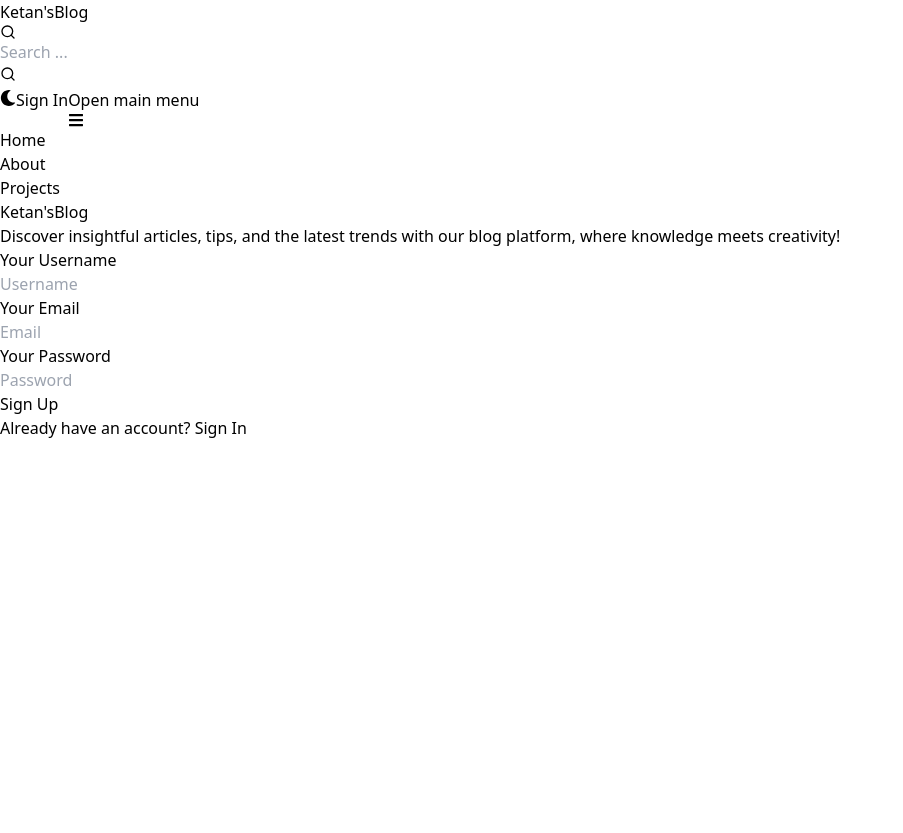
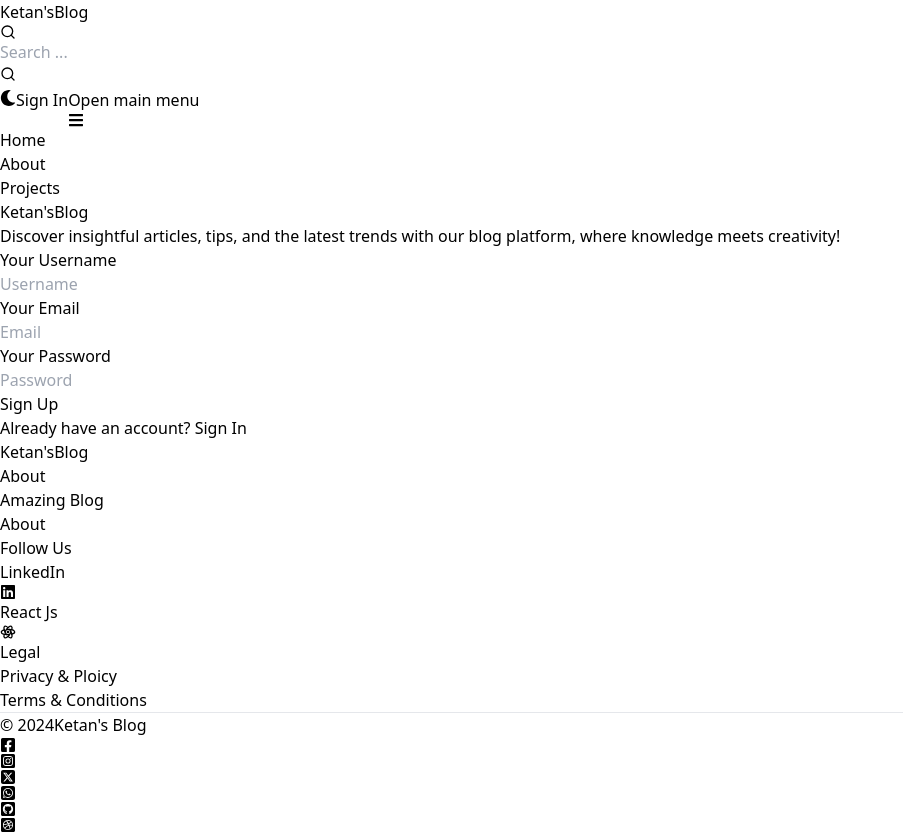
Before and after one commit to ketankhot/react-blog-app, a React (Vite) app in the folder client/: page /sign-up in a window 1280 px wide. Shown: the whole page, without its empty margins (0-903 px from the left). Before the commit the page ends 800 px from the top, so only its background shows below. Built offline with nearby package versions, Linux system fonts and the light colour scheme.

Commit message:
create footer component

```diff
--- a/client/package.json
+++ b/client/package.json
@@ -14,7 +14,8 @@
     "react": "^18.3.1",
     "react-dom": "^18.3.1",
     "react-icons": "^5.3.0",
-    "react-router-dom": "^6.27.0"
+    "react-router-dom": "^6.27.0",
+    "react-toastify": "^10.0.6"
   },
   "devDependencies": {
     "@eslint/js": "^9.11.1",
--- a/client/src/App.jsx
+++ b/client/src/App.jsx
@@ -6,6 +6,7 @@ import SignUp from "../src/pages/SignUp";
 import Dashboard from "../src/pages/Dashboard";
 import Projects from "../src/pages/Projects";
 import Header from "./Components/Header";
+import FooterComp from "./Components/FooterComp";
 
 const App = () => {
   return (
@@ -19,6 +20,7 @@ const App = () => {
         <Route path="/dashboard" element={<Dashboard />} />
         <Route path="/projects" element={<Projects />} />
       </Routes>
+      <FooterComp />
     </BrowserRouter>
   );
 };
--- /dev/null
+++ b/client/src/Components/FooterComp.jsx
@@ -0,0 +1,125 @@
+import { Footer } from "flowbite-react";
+import { Link } from "react-router-dom";
+import { FaLinkedin } from "react-icons/fa";
+import { TbBrandReact } from "react-icons/tb";
+import { FaFacebookSquare } from "react-icons/fa";
+import { FaInstagramSquare } from "react-icons/fa";
+import { FaSquareXTwitter } from "react-icons/fa6";
+import { FaSquareWhatsapp } from "react-icons/fa6";
+import { FaGithubSquare } from "react-icons/fa";
+import { FaDribbbleSquare } from "react-icons/fa";
+
+export default function FooterComp() {
+  return (
+    <Footer container className="border border-t-4 border-teal-500">
+      <div className="w-full mx-auto max-w-7xl">
+        <div className="grid w-full justify-between sm:flex md:grid-cols-1">
+          <div className="mt-5">
+            <Link
+              to={"/"}
+              className="self-center whitespace-nowrap text-lg sm:text-xl font-semibold dark:text-white"
+            >
+              <span className="px-2 py-1 bg-gradient-to-r from-indigo-500 via-purple-500 to-pink-500 rounded-lg text-white">
+                Ketan&apos;s
+              </span>
+              Blog
+            </Link>
+          </div>
+          <div className="grid grid-cols-2 mt-4 gap-8 sm:grid-cols-3 sm:gap-6">
+            <div>
+              <Footer.Title title="About" />
+              <Footer.LinkGroup col>
+                <Footer.Link
+                  href="https://dev.to/"
+                  target="_blank"
+                  rel="noopener noreferrer"
+                >
+                  Amazing Blog
+                </Footer.Link>
+                <Footer.Link
+                  href="/about"
+                  target="_blank"
+                  rel="noopener noreferrer"
+                >
+                  About
+                </Footer.Link>
+              </Footer.LinkGroup>
+            </div>
+            <div>
+              <Footer.Title title="Follow Us" />
+              <Footer.LinkGroup col className="flex">
+                <Footer.Link
+                  className="flex"
+                  href="https://www.linkedin.com/in/ketankhot/"
+                  target="_blank"
+                  rel="noopener noreferrer"
+                >
+                  <div className="flex items-center gap-2 ">
+                    LinkedIn <FaLinkedin />
+                  </div>
+                </Footer.Link>
+                <Footer.Link
+                  href="https://react.dev/"
+                  target="_blank"
+                  rel="noopener noreferrer"
+                >
+                  <div className="flex items-center gap-2 ">
+                    React Js <TbBrandReact />
+                  </div>
+                </Footer.Link>
+              </Footer.LinkGroup>
+            </div>
+            <div>
+              <Footer.Title title="Legal" />
+              <Footer.LinkGroup col className="flex">
+                <Footer.Link href="#">Privacy & Ploicy</Footer.Link>
+                <Footer.Link href="#">Terms &amp; Conditions</Footer.Link>
+              </Footer.LinkGroup>
+            </div>
+          </div>
+        </div>
+        <Footer.Divider />
+        <div className="">
+          <Footer.Copyright
+            href="#"
+            by="Ketan's Blog"
+            year={new Date().getFullYear()}
+          />
+          <div className="mt-3 flex items-center gap-5 sm:justify-center">
+            <Footer.Icon
+              className="shadow-lg"
+              href="https://www.facebook.com"
+              target="_blank"
+              icon={FaFacebookSquare}
+            />
+            <Footer.Icon
+              href="https://www.instagram.com"
+              target="_blank"
+              icon={FaInstagramSquare}
+            />
+            <Footer.Icon
+              href="https://www.twitter.com"
+              target="_blank"
+              icon={FaSquareXTwitter}
+            />
+            <Footer.Icon
+              href="https://www.whatsapp.com"
+              target="_blank"
+              icon={FaSquareWhatsapp}
+            />
+            <Footer.Icon
+              href="https://www.github.com"
+              target="_blank"
+              icon={FaGithubSquare}
+            />
+            <Footer.Icon
+              href="https://www.dribbble.com"
+              target="_blank"
+              icon={FaDribbbleSquare}
+            />
+          </div>
+        </div>
+      </div>
+    </Footer>
+  );
+}
--- a/client/src/pages/SignUp.jsx
+++ b/client/src/pages/SignUp.jsx
@@ -1,7 +1,41 @@
-import { Button, Label, TextInput } from "flowbite-react";
-import { Link } from "react-router-dom";
+/* eslint-disable no-unused-vars */
+import { Alert, Button, Label, Spinner, TextInput } from "flowbite-react";
+import { useState } from "react";
+import { Link, useNavigate } from "react-router-dom";
 
 const SignUp = () => {
+  const [formData, setFormData] = useState({});
+  const [errorMessage, setErrorMessage] = useState(null);
+  const [loading, setLoading] = useState(false);
+  const navigate = useNavigate();
+
+  const handleChange = (e) => {
+    setFormData({ ...formData, [e.target.id]: e.target.value.trim() });
+  };
+
+  const handleSubmit = async (e) => {
+    setLoading(true);
+    e.preventDefault();
+    if (!formData.username || !formData.password || !formData.email) {
+      return setErrorMessage("Please enter all fields!");
+    }
+    try {
+      const res = await fetch("/api/auth/signup", {
+        method: "POST",
+        headers: { "Content-Type": "application/json" },
+        body: JSON.stringify(formData),
+      });
+      const data = await res.json();
+      setLoading(false);
+      if (res.ok) {
+        navigate("/sign-in");
+      }
+    } catch (error) {
+      console.log(error);
+      setLoading(false);
+    }
+  };
+
   return (
     <div className="min-h-screen mt-20">
       {/* Div Section */}
@@ -21,29 +55,60 @@ const SignUp = () => {
         </div>
         {/* Right Side Div */}
         <div className="flex-1">
-          <form className="flex flex-col gap-4">
+          <form className="flex flex-col gap-4" onSubmit={handleSubmit}>
             <div>
               <Label value="Your Username" />
-              <TextInput type="text" placeholder="Username" id="username" />
+              <TextInput
+                type="text"
+                placeholder="Username"
+                id="username"
+                onChange={handleChange}
+              />
             </div>
             <div>
               <Label value="Your Email" />
-              <TextInput type="text" placeholder="Email" id="email" />
+              <TextInput
+                type="email"
+                placeholder="Email"
+                id="email"
+                onChange={handleChange}
+              />
             </div>
             <div>
               <Label value="Your Password" />
-              <TextInput type="text" placeholder="Password" id="password" />
+              <TextInput
+                type="password"
+                placeholder="Password"
+                id="password"
+                onChange={handleChange}
+              />
             </div>
-            <Button gradientDuoTone="purpleToPink" type="submit">
-              Sign Up
+            <Button
+              gradientDuoTone="purpleToPink"
+              type="submit"
+              disabled={loading}
+            >
+              {loading ? (
+                <>
+                  <Spinner size="sm" />
+                  <span className="pl-3">Loading...</span>
+                </>
+              ) : (
+                "Sign Up"
+              )}
             </Button>
           </form>
-          <div className=" flex gap-2 mt-5">
+          <div className="flex gap-2 mt-5">
             <span>Already have an account? </span>
             <Link to="/sign-in" className="text-blue-500 cursor-pointer">
               Sign In
             </Link>
           </div>
+          {errorMessage && (
+            <Alert className="mt-5" color="failure">
+              {errorMessage}
+            </Alert>
+          )}
         </div>
       </div>
     </div>
--- a/client/vite.config.js
+++ b/client/vite.config.js
@@ -1,7 +1,15 @@
-import { defineConfig } from 'vite'
-import react from '@vitejs/plugin-react-swc'
+import { defineConfig } from "vite";
+import react from "@vitejs/plugin-react-swc";
 
 // https://vitejs.dev/config/
 export default defineConfig({
+  server: {
+    proxy: {
+      "/api": {
+        target: "http://localhost:3000",
+        secure: false,
+      },
+    },
+  },
   plugins: [react()],
-})
+});
```
Also changed, not shown: 2 other files (tests, documents, lock files or other folders).
